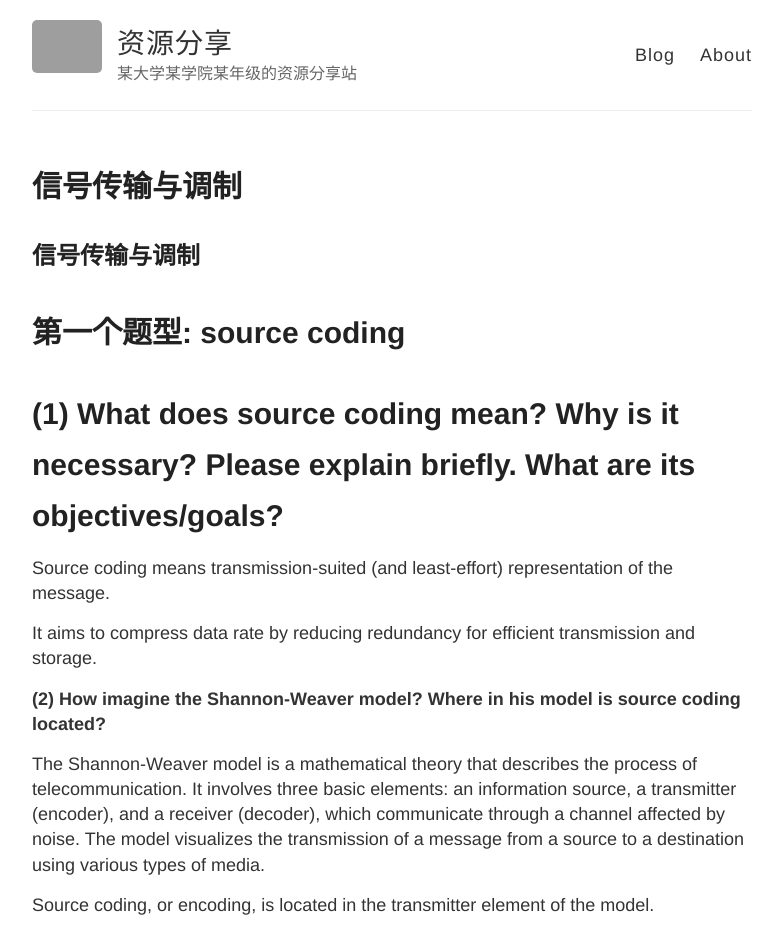
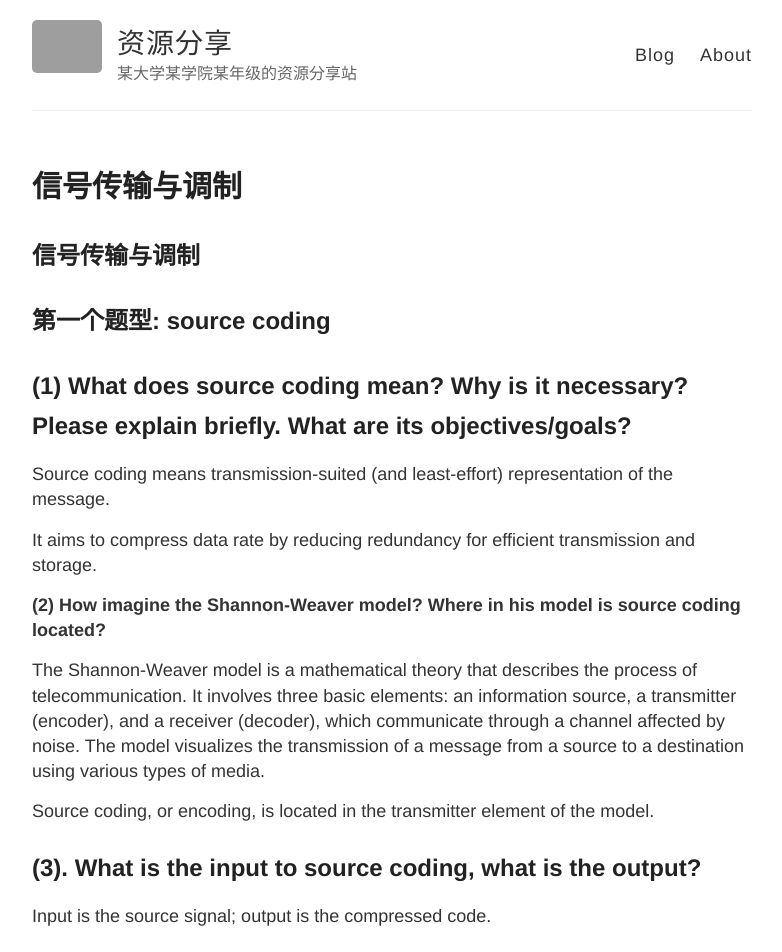
Before and after one commit to CoolestEnoch/Course_SYU, a Jekyll site: the page built from _posts/2023-06-14-信号传输与调制.md, in a window 1280 px wide. Shown: the top 952 px of the page, without its empty margins (248-1030 px from the left). Built offline with Jekyll 4.4.1, drawn with Linux system fonts in a browser that asks for light colours; our own code applies the rules of GitHub Pages for plain Markdown files; grey boxes are pictures that could not be loaded.

```diff
--- a/_posts/2023-06-14-信号传输与调制.md
+++ b/_posts/2023-06-14-信号传输与调制.md
@@ -1,9 +1,11 @@
 ## 信号传输与调制
 
 
-# 第一个题型: source coding
 
-# (1) What does source coding mean? Why is it necessary? Please explain briefly. What are its objectives/goals?
+
+## 第一个题型: source coding
+
+## (1) What does source coding mean? Why is it necessary? Please explain briefly. What are its objectives/goals?
 
 Source coding means transmission-suited (and least-effort) representation of the
 message.
@@ -22,26 +24,26 @@ from a source to a destination using various types of media.
 
 Source coding, or encoding, is located in the transmitter element of the model.
 
-# (3). What is the input to source coding, what is the output?
+## (3). What is the input to source coding, what is the output?
 
 Input is the source signal; output is the compressed code.
 
-# (4). Redundancy -- source coding fries to reduce it. Why? Explain briefly.
+## (4). Redundancy -- source coding fries to reduce it. Why? Explain briefly.
 
 To reduce data rate for efficient transmission and storage.
 
-# (5). What does receiver do for source decoding?
+## (5). What does receiver do for source decoding?
 
 inverse source encoding, offers the destination a decoding scheme (比如 data
 decompression)
 
-# (6). 画Shannon-Weaver模型
+## (6). 画Shannon-Weaver模型
 
-![](2023-06-14-信号传输与调制-media9391a755e2809cb75707403b57615d39.png)
+![](2023-06-14-信号传输与调制-media/9391a755e2809cb75707403b57615d39.png)
 
-# 第二个题型: channel encoding
+## 第二个题型: channel encoding
 
-# (1) What does channel encoding mean? Why is it necessary? Please explain briefly. What are its objectives/goals?
+## (1) What does channel encoding mean? Why is it necessary? Please explain briefly. What are its objectives/goals?
 
 Channel encoding refers to the process of adding redundancy to data signals
 before transmission to protect against errors caused by channel noise. It is
@@ -49,26 +51,26 @@ necessary to improve the reliability of data transmission in noisy environments.
 The objectives of channel encoding are to increase the bit error rate (BER) and
 minimize signal distortion.
 
-# (2). What is the input to channel encoding, what is the output?
+## (2). What is the input to channel encoding, what is the output?
 
 Input to channel encoding is the source data signal, output is the encoded
 signal with added redundancy.
 
-# (3). Redundancy -- channel encoding fries to reduce it. Why? Explain briefly.
+## (3). Redundancy -- channel encoding fries to reduce it. Why? Explain briefly.
 
 Redundancy is added to the data signal to enable the receiver to detect and
 correct errors caused by channel noise. By reducing redundancy, channel coding
 improves transmission efficiency without sacrificing the reliability of data
 transmission.
 
-# (4). What does receiver do for channel decoding?
+## (4). What does receiver do for channel decoding?
 
 inverse channel encoding, error detection or correction (比如 retransmission
 request when indicated)
 
-# 第三个题型: line encoding/modulation
+## 第三个题型: line encoding/modulation
 
-# (1) What does line encoding/modulation mean? Why is it necessary? Please explain briefly. What are its objectives/goals?
+## (1) What does line encoding/modulation mean? Why is it necessary? Please explain briefly. What are its objectives/goals?
 
 Line encoding/modulation refers to the process of converting digital data into
 analog signals suitable for transmission over a communication channel. It is
@@ -76,25 +78,25 @@ necessary to enable reliable and efficient communication over long distances.
 The objectives of line encoding/modulation are to maximize signal quality and
 minimize distortion during transmission.
 
-# (2). What is the input to line encoding/modulation, what is the output?
+## (2). What is the input to line encoding/modulation, what is the output?
 
 Input to line encoding/modulation is digital data, output is analog signal.
 
-# (3). Redundancy -- line encoding/modulation fries to reduce it. Why? Explain briefly.
+## (3). Redundancy -- line encoding/modulation fries to reduce it. Why? Explain briefly.
 
 By minimizing redundancy in the transmitted signal, line encoding/modulation
 maximizes the efficiency of signal transmission over the channel. This is done
 while still maintaining appropriate signal quality for reliable data
 transmission.
 
-# (4). What does receiver do for line decoding/demodulation?
+## (4). What does receiver do for line decoding/demodulation?
 
 Extraction of the information-bearing signal from the modulated carrier signal.
 (比如filtering, echo cancelation)
 
-# 第四个题型: modulation
+## 第四个题型: modulation
 
-# (1) What does modulation mean? Why is it necessary? Please explain briefly. What are its objectives/goals?
+## (1) What does modulation mean? Why is it necessary? Please explain briefly. What are its objectives/goals?
 
 Modulation refers to the process of modifying a high-frequency carrier signal to
 carry information by varying its amplitude, frequency, or phase. It is necessary
@@ -102,12 +104,12 @@ to enable communication over long distances and through different media. The
 objectives of modulation are to maximize the data rate, minimize interference,
 and improve signal quality.
 
-# (2). What is the input to modulation, what is the output?
+## (2). What is the input to modulation, what is the output?
 
 Input to modulation is the baseband signal carrying the information, output is
 the modulated carrier signal.
 
-# (3). Redundancy -- modulation fries to reduce it. Why? Explain briefly.
+## (3). Redundancy -- modulation fries to reduce it. Why? Explain briefly.
 
 Redundancy is minimized in the modulated carrier signal to maximize the
 efficiency of information transmission while avoiding interference from other
@@ -115,9 +117,9 @@ signals in the same frequency band. This is achieved by encoding the information
 onto the carrier signal in such a way as to occupy the minimum required
 bandwidth and avoid overlap with other signals.
 
-# 第五个题型: encode
+## 第五个题型: encode
 
-# (1) What does encode mean? Why is it necessary? Please explain briefly. What are its objectives/goals?
+## (1) What does encode mean? Why is it necessary? Please explain briefly. What are its objectives/goals?
 
 Encoding refers to the process of converting data into a specific format for
 efficient transmission, storage, or processing. It is necessary to optimize the
@@ -125,12 +127,12 @@ use of resources and improve compatibility across different systems. The
 objectives of encoding are to ensure accuracy, maximize data compression, and
 enable efficient data processing.
 
-# (2). What is the input to encode, what is the output?
+## (2). What is the input to encode, what is the output?
 
 Input to encoding is the raw data, output is the encoded data in a specific
 format.
 
-# (3). Redundancy -- encode fries to reduce it. Why? Explain briefly.
+## (3). Redundancy -- encode fries to reduce it. Why? Explain briefly.
 
 Redundancy is reduced in encoded data to minimize the amount of data that needs
 to be transmitted or stored while maintaining the desired level of accuracy.
@@ -138,9 +140,9 @@ This is done by assigning specific codes or symbols to frequently occurring
 patterns in the data, thereby reducing the number of bits required to represent
 them.
 
-# 第六个题型: angle modulation
+## 第六个题型: angle modulation
 
-# (1) What does angle modulation mean? Why is it necessary? Please explain briefly. What are its objectives/goals?
+## (1) What does angle modulation mean? Why is it necessary? Please explain briefly. What are its objectives/goals?
 
 Angle modulation refers to the process of modulating a high-frequency sinusoidal
 carrier signal by varying its frequency or phase in proportion to the modulating
@@ -149,12 +151,12 @@ high spectral efficiency and low distortion. The objectives of angle modulation
 are to maximize the data rate, minimize interference, and improve signal
 quality.
 
-# (2). What is the input to angle modulation, what is the output?
+## (2). What is the input to angle modulation, what is the output?
 
 Input to angle modulation is the modulating signal, output is the modulated
 carrier signal with varying frequency or phase.
 
-# (3). Redundancy -- angle modulation fries to reduce it. Why? Explain briefly.
+## (3). Redundancy -- angle modulation fries to reduce it. Why? Explain briefly.
 
 Redundancy is minimized in angle modulation to maximize the spectral efficiency
 and minimize interference from other signals in the same frequency band. This is
@@ -163,9 +165,9 @@ occupy the least possible bandwidth while avoiding overlap with other signals.
 The resulting signal has a high information content and low distortion, making
 it suitable for high-quality transmission of audio, video, and data.
 
-# 第七个题型: amplitude modulation
+## 第七个题型: amplitude modulation
 
-# (1) What does amplitude modulation mean? Why is it necessary? Please explain briefly. What are its objectives/goals?
+## (1) What does amplitude modulation mean? Why is it necessary? Please explain briefly. What are its objectives/goals?
 
 Amplitude modulation refers to the process of modulating a high-frequency
 sinusoidal carrier signal by varying its amplitude in proportion to the
@@ -174,12 +176,12 @@ information with high power efficiency and compatibility across different
 systems. The objectives of amplitude modulation are to maximize the data rate,
 minimize interference, and improve signal quality.
 
-# (2). What is the input to amplitude modulation, what is the output?
+## (2). What is the input to amplitude modulation, what is the output?
 
 Input to amplitude modulation is the modulating signal, output is the modulated
 carrier signal with varying amplitude.
 
-# (3). Redundancy – amplitude modulation fries to reduce it. Why? Explain briefly.
+## (3). Redundancy – amplitude modulation fries to reduce it. Why? Explain briefly.
 
 Redundancy is minimized in amplitude modulation to maximize power efficiency and
 minimize interference from other signals in the same frequency band. This is
@@ -189,9 +191,9 @@ Minimizing redundancy also ensures that the modulated signal is compatible with
 various demodulation techniques, making it suitable for wide usage in radio
 communication.
 
-# 第八个题型: Frequency modulation
+## 第八个题型: Frequency modulation
 
-# (1) What does frequency modulation mean? Why is it necessary? Please explain briefly. What are its objectives/goals?
+## (1) What does frequency modulation mean? Why is it necessary? Please explain briefly. What are its objectives/goals?
 
 Frequency modulation is a method of encoding information onto a carrier signal
 by varying the frequency of the signal in proportion to the information being
@@ -200,14 +202,14 @@ signals such as voice and music over long distances, with less interference and
 noise. The main objectives of frequency modulation are to achieve a high
 signal-to-noise ratio and reduce distortion.
 
-# . What is the input to frequency modulation, what is the output?
+## . What is the input to frequency modulation, what is the output?
 
 The input to frequency modulation is an analog signal, such as voice or music,
 which must be modulated onto a higher frequency carrier wave. The output of
 frequency modulation is a modulated waveform that varies in frequency according
 to the input signal.
 
-# (3). Redundancy – frequency modulation fries to reduce it. Why? Explain briefly.
+## (3). Redundancy – frequency modulation fries to reduce it. Why? Explain briefly.
 
 Redundancy ref to irrelevant or unnecessary information in a communication
 signal that can increase the amount of interference or noise. Frequency
@@ -217,9 +219,9 @@ components that result from the modulation process. This helps to ensure that
 the transmission of useful information has a higher signal-to-noise ratio and
 better quality.
 
-# 计算题
+## 计算题
 
-# Given is a memoryless message source X, generating discrete-time integer signals. The support (the alphabet), the probabilities, and the code are given in the following table:
+## Given is a memoryless message source X, generating discrete-time integer signals. The support (the alphabet), the probabilities, and the code are given in the following table:
 
 | Symbol      | A   | B   | C   | D    | E    |
 |-------------|-----|-----|-----|------|------|
@@ -227,11 +229,11 @@ better quality.
 | Code        | 0   | 100 | 101 | 110  | 111  |
 | Code length | 1   | 3   | 3   | 3    | 3    |
 
-# (1). Compute the information entropy of X. (Reminder: H(X) = -)
+## (1). Compute the information entropy of X. (Reminder: H(X) = -)
 
 解: = \__\_
 
-# (2). Briefly explain the meaning of the information entropy in this example, that is: Give an interpretation of the number you computed in (1).
+## (2). Briefly explain the meaning of the information entropy in this example, that is: Give an interpretation of the number you computed in (1).
 
 The information entropy calculated from the probability distribution of a random
 variable represents the average number of bits required to encode or transmit a
@@ -239,21 +241,21 @@ message. It quantifies the amount of uncertainty or surprise in a message, with
 higher entropy indicating greater unpredictability. The entropy value can be
 used to optimize data compression and coding schemes.
 
-# (3). Compute the average code length.
+## (3). Compute the average code length.
 
 解:
 
-# (d). Compute the code efficiency η
+## (d). Compute the code efficiency η
 
 解:
 
-# 实验题：
+## 实验题：
 
-# (1). Briefly explain which software you used?
+## (1). Briefly explain which software you used?
 
 Audacity to record audio and R-Studio to run the analyzer written by R language.
 
-# (2). Which steps did you undertake to analyze?
+## (2). Which steps did you undertake to analyze?
 
 To begin, open the terminal on your Debian-based Linux operating system and
 enter the command "sudo apt install -y audacity r-base" to install audacity and
@@ -276,7 +278,7 @@ analyzes the sound data from the modified CSV file, producing the files
 "plot_average_wavelet_power.pdf", "plot_signal_series.pdf", and
 "plot_wavelet_power.pdf".
 
-# (3). What did you find?
+## (3). What did you find?
 
 This is time axis, we have a signal (like zzzz sound), that x plus y noise. Z is
 the noise input signal to wavelet analysis and Z = X + Y + noise. Then there is
@@ -289,15 +291,15 @@ As we can see in the cup example's heatmap, we can see the same thing. When the
 spoon hit the cup, value continues with specific frequencies. According to the R
 program, it can be export as a heat map.
 
-# PPT习题整理
+## PPT习题整理
 
-# What is telecommunications? What are typical problems?
+## What is telecommunications? What are typical problems?
 
 Telecommunications is a means of transmitting information over a distance using
 various technologies. Typical problems include interference, security threats,
 bandwidth limitations, and network congestion.
 
-# How can we describe telecommunication systems? Which are the basic components and how do they work and cooperate?
+## How can we describe telecommunication systems? Which are the basic components and how do they work and cooperate?
 
 Telecommunication systems consist of devices, software, and infrastructure that
 work together to transmit and receive information. Basic components include
@@ -305,7 +307,7 @@ transmitters, receivers, antennas, cables, routers, switches, and servers. They
 encode information, transmit it via a communication channel, and decode it at
 the receiving end.
 
-# How can we analyze telecommunication systems? Which are the basic tools?
+## How can we analyze telecommunication systems? Which are the basic tools?
 
 Telecommunication systems can be analyzed using tools such as signal analysis,
 noise analysis, error analysis, and channel capacity analysis. Signal analysis
@@ -313,30 +315,30 @@ measures signal quality, noise analysis assesses unwanted signal impact, error
 analysis estimates error probability, and channel capacity analysis determines
 maximum data rate.
 
-# How can we design telecommunication networks for a specific purpose?
+## How can we design telecommunication networks for a specific purpose?
 
 To design a telecommunication network, one must consider factors such as
 required bandwidth, coverage area, data rate, reliability, and cost. The process
 involves selecting appropriate techniques, choosing topology, selecting hardware
 and software, and testing and optimization.
 
-# 2022年考题整合：
+## 2022年考题整合：
 
-# It is often assumed that an RC circuit is an LTI system.
+## It is often assumed that an RC circuit is an LTI system.
 
-# (1). What does LTI mean in this context? Explain by describing typical input and output of the system.
+## (1). What does LTI mean in this context? Explain by describing typical input and output of the system.
 
 In this context, LTI means linear time-invariant. A typical input could be a
 sinusoidal signal with varying amplitude and frequency, while the output would
 be a scaled version of the input signal that is shifted in time.
 
-# (2). How can such a system in principle, be used for telecommunications? Explain briefly.
+## (2). How can such a system in principle, be used for telecommunications? Explain briefly.
 
 An RC circuit can act as a low-pass filter in telecommunications applications by
 removing high-frequency noise and distortion from a modulated signal. This
 results in improved signal quality and reduced bit errors.
 
-# (3). Why is the Fourier transform useful in this context? Explain briefly.
+## (3). Why is the Fourier transform useful in this context? Explain briefly.
 
 The Fourier transform can be used to analyze the frequency spectrum of the input
 and output signals in an RC circuit, allowing us to determine whether the
@@ -426,7 +428,7 @@ aperiodic,deterministic or stochastic,energy signals or power signals
 Signals are transmitted and processed by physical systems representing the
 channel.
 
-![](2023-06-14-信号传输与调制-media953fe087b7556100ac4bd3b9dc592a05.png)
+![](2023-06-14-信号传输与调制-media/953fe087b7556100ac4bd3b9dc592a05.png)
 
 Mathematically, these systems are modeled as mapping of signals
 
@@ -439,7 +441,7 @@ resistor (R), an inductor (L), and a capacitor (C) are LTI systems.
 
 Consider an RLC circuit with ideal components connected in series:
 
-![](2023-06-14-信号传输与调制-media1106be077730804160a634e6d8ed7dc0.png)
+![](2023-06-14-信号传输与调制-media/1106be077730804160a634e6d8ed7dc0.png)
 
 Characteristic of electric circuits: interchange between magnetic and electric
 field
@@ -450,7 +452,7 @@ field
 
 Consider the following RLC circuit:
 
-![](2023-06-14-信号传输与调制-media682a7d088be1bd7cb6bf2675cee11f1a.png)
+![](2023-06-14-信号传输与调制-media/682a7d088be1bd7cb6bf2675cee11f1a.png)
 
 Given a sinusoidal excitation of the voltage source,
 
@@ -477,11 +479,11 @@ Basic mathematical methodology: Fourier analysis.
 
 The cosine functions establish a system for the approximation of x(t).
 
-![](2023-06-14-信号传输与调制-media6c83f01ab9a6f95d98df3abcd2e747a2.png)
+![](2023-06-14-信号传输与调制-media/6c83f01ab9a6f95d98df3abcd2e747a2.png)
 
 **periodic rectangular pulse**
 
-**![](2023-06-14-信号传输与调制-mediabb084def7d1ef672b10529f9f0817688.png)**
+**![](2023-06-14-信号传输与调制-media/bb084def7d1ef672b10529f9f0817688.png)**
 
 **Amplitude spectrum and power spectrum**
 
@@ -503,13 +505,13 @@ frequency).
 
 amplitudes for given frequencies ±k · f0 (with f0 = 1/T0 )
 
-![](2023-06-14-信号传输与调制-media826a725a6abf47bab1fb73b8c395ebb6.png)
+![](2023-06-14-信号传输与调制-media/826a725a6abf47bab1fb73b8c395ebb6.png)
 
 \\
 
 **power spectrum**
 
-**![](2023-06-14-信号传输与调制-media4f16e7502727053866925d3edeecf5b7.png)**
+**![](2023-06-14-信号传输与调制-media/4f16e7502727053866925d3edeecf5b7.png)**
 
 **Output response to a periodic input signal**
 
@@ -540,7 +542,7 @@ voltage divider.
 
 Then, what is the voltage response at the capacitor?
 
-![](2023-06-14-信号传输与调制-media0882695de7c5e84a8016019bda4fadfc.png)
+![](2023-06-14-信号传输与调制-media/0882695de7c5e84a8016019bda4fadfc.png)
 
 **信号及其类型**
 
@@ -643,7 +645,7 @@ to the receiver.
 
 **Concepts of digital baseband transmission**:
 
-![](2023-06-14-信号传输与调制-mediaa6ae59f55241955e53ba0751bff72c85.png)
+![](2023-06-14-信号传输与调制-media/a6ae59f55241955e53ba0751bff72c85.png)
 
 **Baseband transmission requirements**:
 
@@ -723,7 +725,7 @@ a bandpass filtered channel.
 At the receiver, the message signal is extracted from the modulated carrier by
 demodulation.
 
-![](2023-06-14-信号传输与调制-media937b946f764c1cc52af2a4eaa9d0455b.png)
+![](2023-06-14-信号传输与调制-media/937b946f764c1cc52af2a4eaa9d0455b.png)
 
 The carrier signal usually has a much higher frequency than the message signal.
 
@@ -769,9 +771,9 @@ signal.
 frequency) to tune the reference voltage in to the modulated signal’s
 instantaneous frequency.
 
-![](2023-06-14-信号传输与调制-media8c1de376b14f33f1b73ad936fedcb7a2.png)
+![](2023-06-14-信号传输与调制-media/8c1de376b14f33f1b73ad936fedcb7a2.png)
 
-![](2023-06-14-信号传输与调制-mediaf6a2fed4d86346c778104e6b3ea9ed34.png)![](2023-06-14-信号传输与调制-mediadab6c2cea910678afedb71e96198063e.png)
+![](2023-06-14-信号传输与调制-media/f6a2fed4d86346c778104e6b3ea9ed34.png)![](2023-06-14-信号传输与调制-media/dab6c2cea910678afedb71e96198063e.png)
 
 1.  Encode the sampled signal, using the 3-bit encoding quantizer Q1 shown
     below. Draw the enco-ded signal as a step function.
@@ -849,9 +851,9 @@ symbols.**
 
 **H(x)= -0.5log2(0.5)-log2(1/400)=-0.5[log2(0.5)+log2(1/400)] =4.822**
 
-![](2023-06-14-信号传输与调制-media59649d1a7dc276a1d012540084ad2753.png)**Redundancy=Hmax-H(X)=7.651-4.822=2.829**
+![](2023-06-14-信号传输与调制-media/59649d1a7dc276a1d012540084ad2753.png)**Redundancy=Hmax-H(X)=7.651-4.822=2.829**
 
-3\. ![2021-05-07 20:04:58.111000](2023-06-14-信号传输与调制-media270874cfdc7d03f52a7d418cc14e18a2.png)
+3\. ![2021-05-07 20:04:58.111000](2023-06-14-信号传输与调制-media/270874cfdc7d03f52a7d418cc14e18a2.png)
 
 (1) Given is an RC circuit. (2)The circuit is excited with a DTMF signal, e.g."
 1"(697/1209Hz) This is defines the input, Uin(t)
@@ -895,15 +897,15 @@ a) Sketch x(t)
 
 b) Compute the Fourier transform of x(t).
 
-![](2023-06-14-信号传输与调制-mediaaf71bb10bf2a2b4a84b3150af2b82026.png)
-![](2023-06-14-信号传输与调制-mediaab36a7ac75f01ffd43ce8d48a34a5e89.png)
+![](2023-06-14-信号传输与调制-media/af71bb10bf2a2b4a84b3150af2b82026.png)
+![](2023-06-14-信号传输与调制-media/ab36a7ac75f01ffd43ce8d48a34a5e89.png)
 
 c) Determine the first positive zero of the Fourier Transform, that is, the
 smallest w＞0 with X(jw)=0 **ω=2∏**
 
 d) Sketch the amplitude spectrum of x(t)
 
-**![](2023-06-14-信号传输与调制-mediaa4fa76a9a6e043c02b14db3f1df09c9d.png)**
+**![](2023-06-14-信号传输与调制-media/a4fa76a9a6e043c02b14db3f1df09c9d.png)**
 
 4\. It is often assumed that an RLC circuit is an LTI system.
 
@@ -916,7 +918,7 @@ when the input Uin (t) is delayed for some time and becomes Uin (t-t0) acting on
 the system alone.The output of the system will be similarly delayed to i
 (t-t0).**
 
-![](2023-06-14-信号传输与调制-media07cf6eaea8d60727ff462609dfd4690b.png)
+![](2023-06-14-信号传输与调制-media/07cf6eaea8d60727ff462609dfd4690b.png)
 
 b) The system is excitated with a sinusoidal voltage wave. What does this imply
 for the current in this system? **RLC series circuit is a harmonic circuit. When
```
